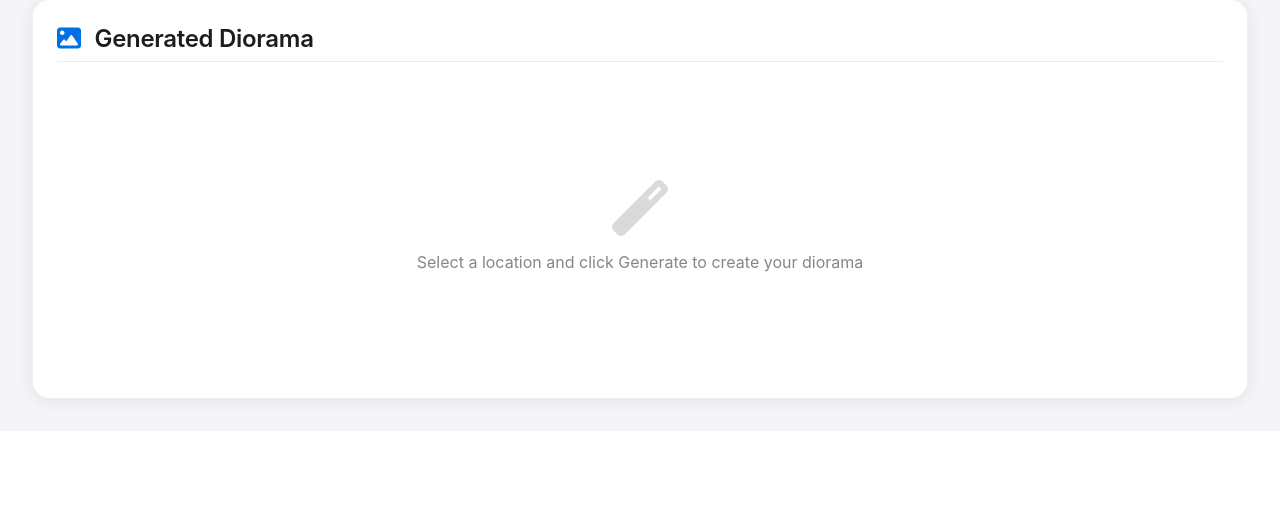
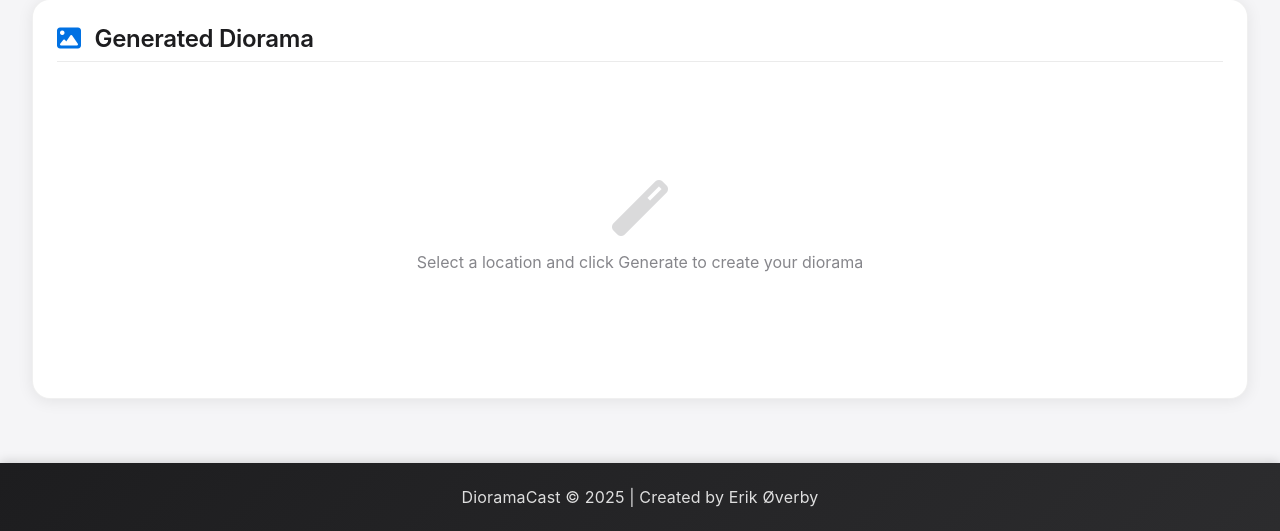
Before and after one commit to Erik0810/DioramaCast, a Flask app: page / in a window 1280 px wide. Shown: the part 979-1510 px from the top of the page. Before the commit the page ends 1388 px from the top, so only its background shows below. Run offline with Flask 3, Linux system fonts and the light colour scheme.

Commit message:
Add footer with dynamic year and creator attribution
Co-authored-by: Erik0810 <170629578+Erik0810@users.noreply.github.com>

```diff
--- a/static/css/style.css
+++ b/static/css/style.css
@@ -54,6 +54,23 @@ header p {
     opacity: 0.85;
     font-weight: 400;
     letter-spacing: 0.01em;
+}
+
+footer {
+    background: linear-gradient(135deg, var(--dark-blue) 0%, var(--medium-blue) 100%);
+    color: var(--cream-light);
+    padding: 1.5rem 2rem;
+    text-align: center;
+    box-shadow: 0 -2px 10px var(--shadow-strong);
+    margin-top: 2rem;
+}
+
+footer p {
+    font-size: 1rem;
+    opacity: 0.85;
+    font-weight: 400;
+    letter-spacing: 0.01em;
+    margin: 0;
 }
 
 /* Infinite Marquee Slider */
--- a/templates/index.html
+++ b/templates/index.html
@@ -166,6 +166,10 @@
         </div>
     </div>
 
+    <footer>
+        <p>DioramaCast &copy; <span id="current-year"></span> | Created by Erik Øverby</p>
+    </footer>
+
     <script src="https://unpkg.com/leaflet@1.9.4/dist/leaflet.js"></script>
     <!-- Load modules in order: utilities first, then API modules, then main app -->
     <script src="{{ url_for('static', filename='js/ui-utils.js') }}"></script>
@@ -173,5 +177,9 @@
     <script src="{{ url_for('static', filename='js/image-api.js') }}"></script>
     <script src="{{ url_for('static', filename='js/map-api.js') }}"></script>
     <script src="{{ url_for('static', filename='js/app.js') }}"></script>
+    <script>
+        // Set current year dynamically
+        document.getElementById('current-year').textContent = new Date().getFullYear();
+    </script>
 </body>
 </html>
```
